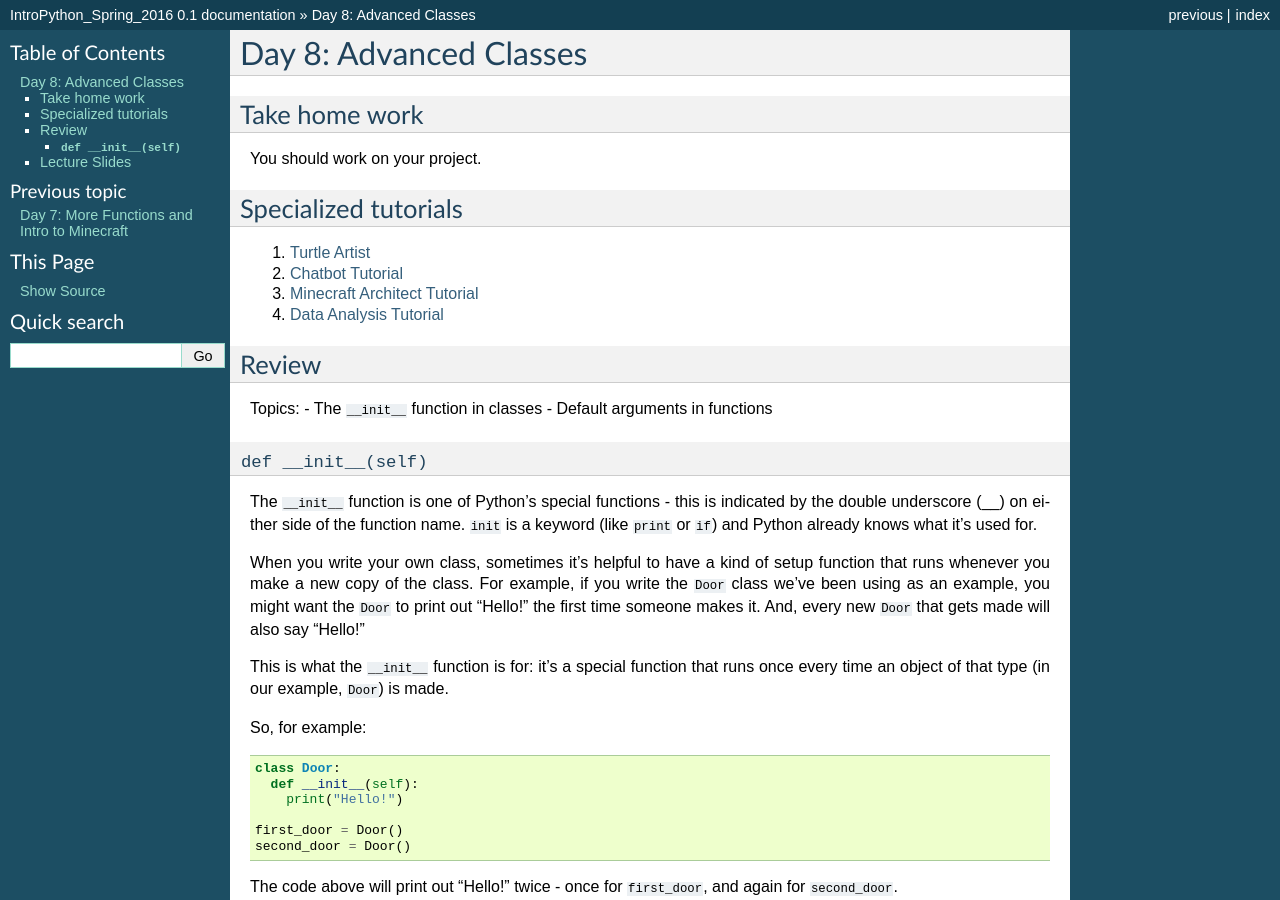
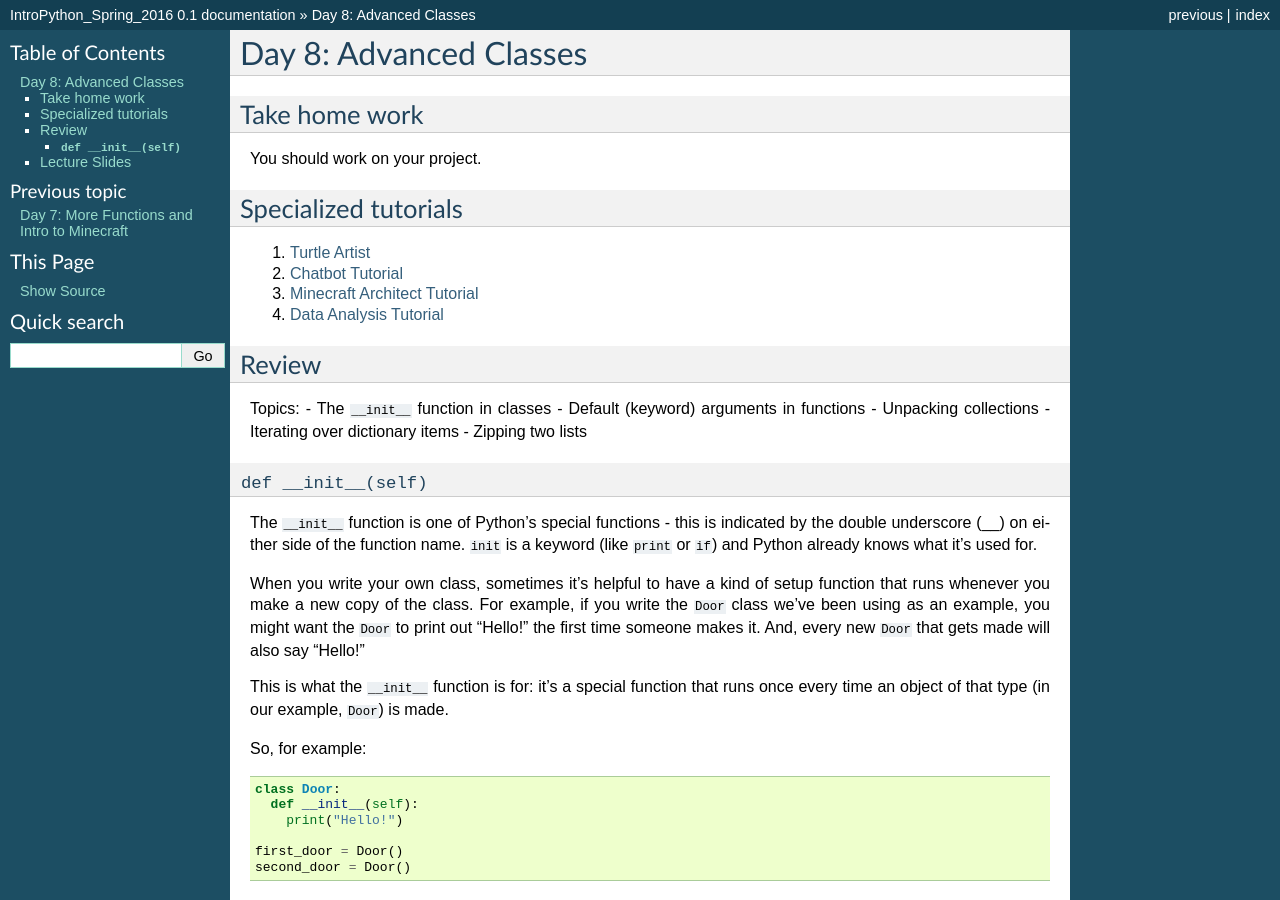
Before and after one commit to Heroes-Academy/Intro-to-Python-Summer-2016, a Sphinx documentation site: the page built from docs/source/day8.rst, in a window 1280 px wide and 900 px high. Built offline with Sphinx 7.4.7, drawn with Linux system fonts in a browser that asks for light colours.

Commit message:
updating some day 8 stuff

```diff
--- a/docs/source/day8.rst
+++ b/docs/source/day8.rst
@@ -20,7 +20,10 @@ Review
 
 Topics:
 - The ``__init__`` function in classes
-- Default arguments in functions
+- Default (keyword) arguments in functions
+- Unpacking collections
+- Iterating over dictionary items
+- Zipping two lists
 
 
 ``def __init__(self)``
--- a/docs/source/tutorials/minecraft_architect.rst
+++ b/docs/source/tutorials/minecraft_architect.rst
@@ -5,7 +5,7 @@ The goal of this tutorial is walk you through how to be a minecraft architect.
 
 The first steps are going to be:
 
-1. Get the correct setup going (see :doc:`../installminecraft.rst`)
+1. Get the correct setup going (see :doc:`../installminecraft`)
 2. Start interacting with the world
 
 This tutorial will cover a few of the basic information and then some techniques for building things in minecraft.
```
